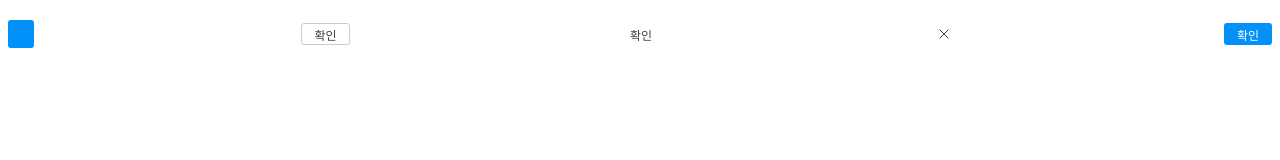
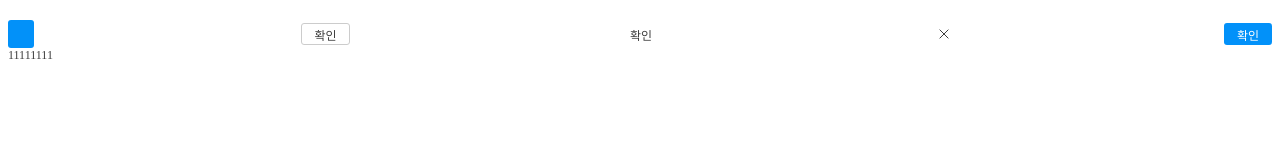
Before and after one commit to vJunginsuk/osdesign, a React (Create React App) app: page / in a window 1280 px wide. Shown: the top 160 px of the page. Built offline with nearby package versions, Linux system fonts and the light colour scheme.

Commit message:
test page 생성

```diff
--- a/src/page/Common.tsx
+++ b/src/page/Common.tsx
@@ -4,6 +4,7 @@ import '../assets/styles/index.scss';
 import Button from '../components/Button/Button';
 import CloseOutline from '../icons/CloseOutline/CloseOutline';
 import Modal from '../feedback/Modal/Modal';
+import Test from './Test';
 
 const Common = () => {
   console.log();
@@ -16,6 +17,7 @@ const Common = () => {
   };
 
   return (
+    <>
       <Flex align="center" justify="between" style={{ marginTop: '20px' }}>
         <Button type="primary" size="medium" onClick={onClickModalOpen} />
         <Button type="outline">확인</Button>
@@ -33,6 +35,8 @@ const Common = () => {
           12345
         </Modal>
       </Flex>
+      <Test />
+    </>
   );
 };
 
--- /dev/null
+++ b/src/page/Test.tsx
@@ -0,0 +1,7 @@
+import React from 'react';
+
+const Test = () => {
+  return <div>11111111</div>;
+};
+
+export default Test;
```
Lines whose indentation alone changed are shown as unchanged.
